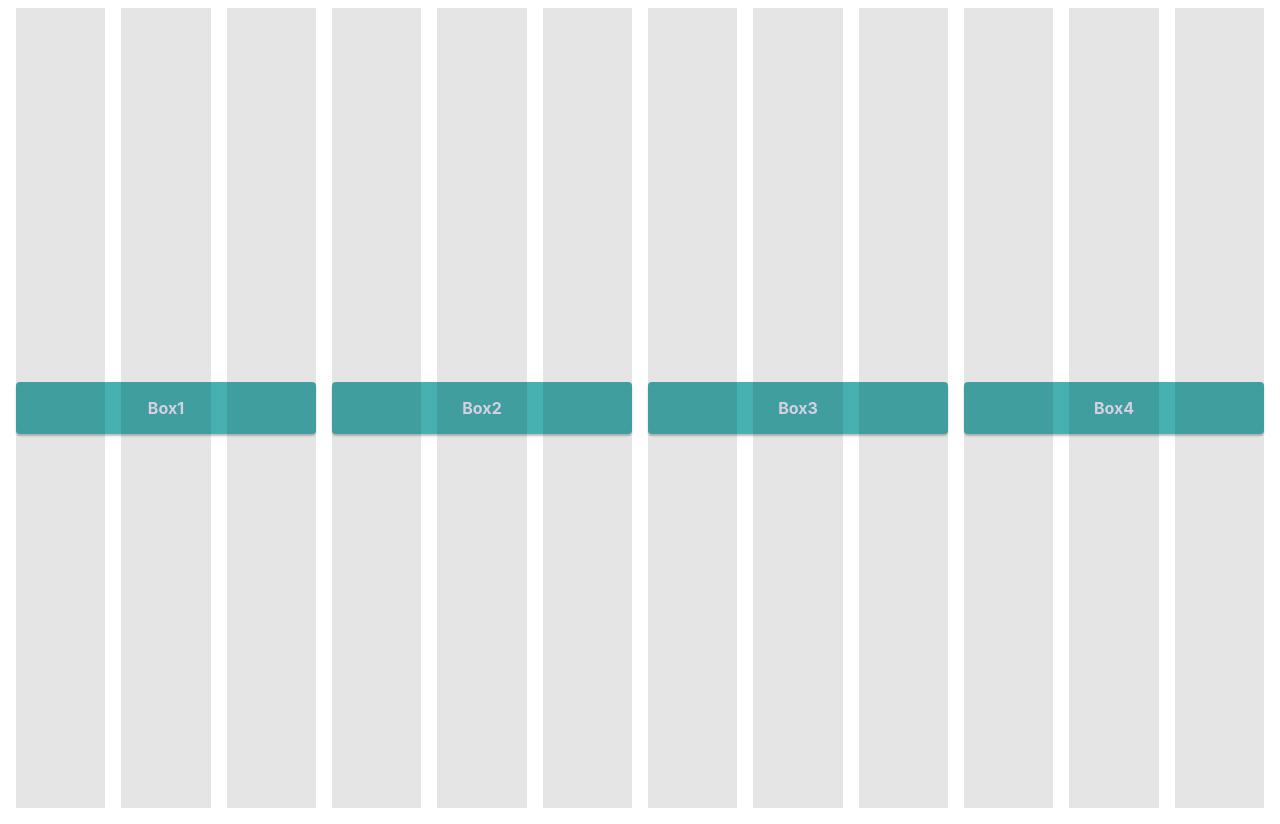
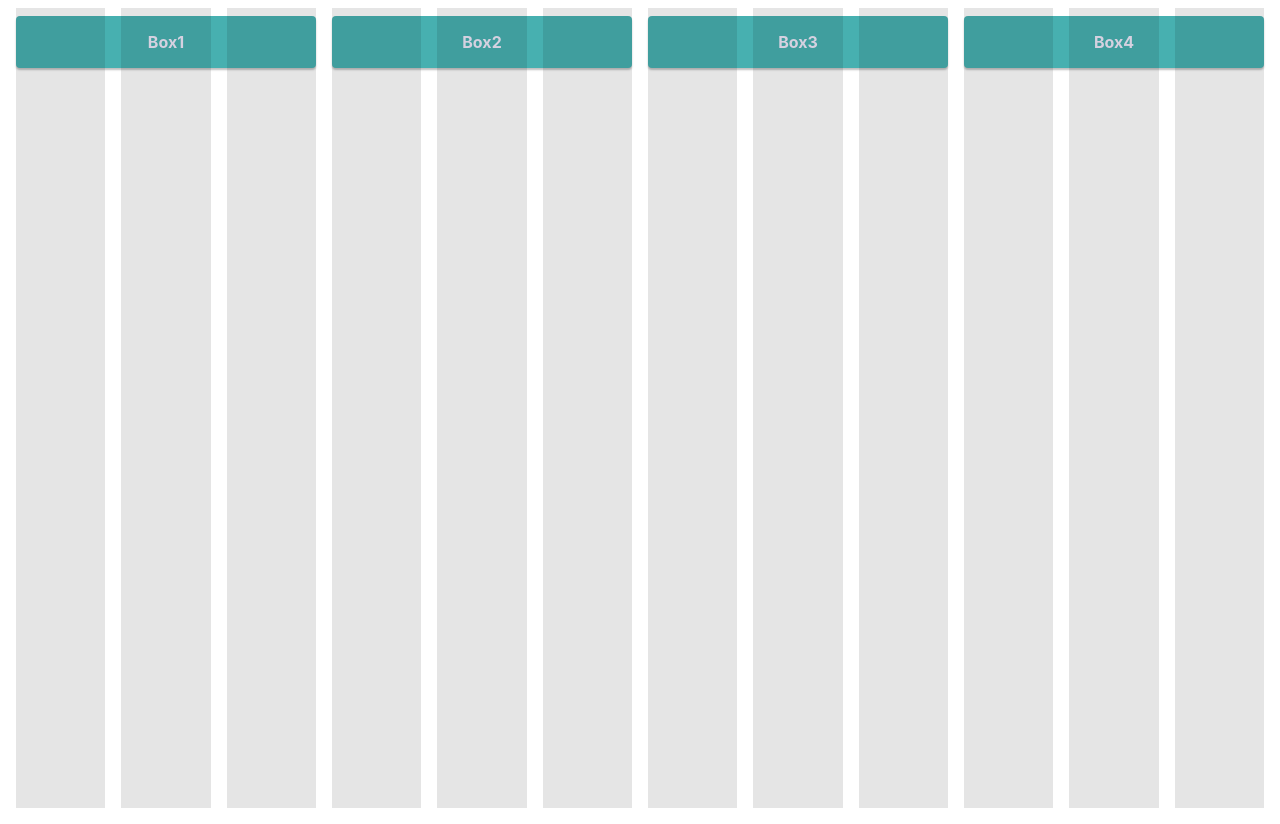
Before and after one commit to nirmalathapa/grid-layout, a React (Create React App) app: page / in a window 1280 px wide. Built offline with nearby package versions, Linux system fonts and the light colour scheme.

Commit message:
Remove height content center

```diff
--- a/src/App.tsx
+++ b/src/App.tsx
@@ -7,15 +7,10 @@ function App() {
   return (
     <div
       className="App"
-      style={{margin: "16px", position: "relative", height: "100vh"}}>
+      style={{ margin: "16px", position: "relative", height: "100vh" }}>
       <GridRuler spacing="sm"></GridRuler>
 
-      <Grid
-        container
-        spacing="sm"
-        justifyContent="center"
-        alignItems="center"
-        style={{height: "100%"}}>
+      <Grid container spacing="sm">
         <Grid item xs={1} sm={6} md={4} lg={3}>
           <Box>Box1</Box>
         </Grid>
--- a/src/component/Grid/Grid.tsx
+++ b/src/component/Grid/Grid.tsx
@@ -6,6 +6,8 @@ type Cols = 1 | 2 | 3 | 4 | 5 | 6 | 7 | 8 | 9 | 10 | 11 | 12;
 type Spacing = "sm" | "md" | "lg";
 type JustifyContent = "flex-start" | "center" | "flex-end" | "space-between";
 type AlignItems = "flex-start" | "center" | "flex-end";
+
+
 
 const Grid: FunctionComponent<
   {
```
